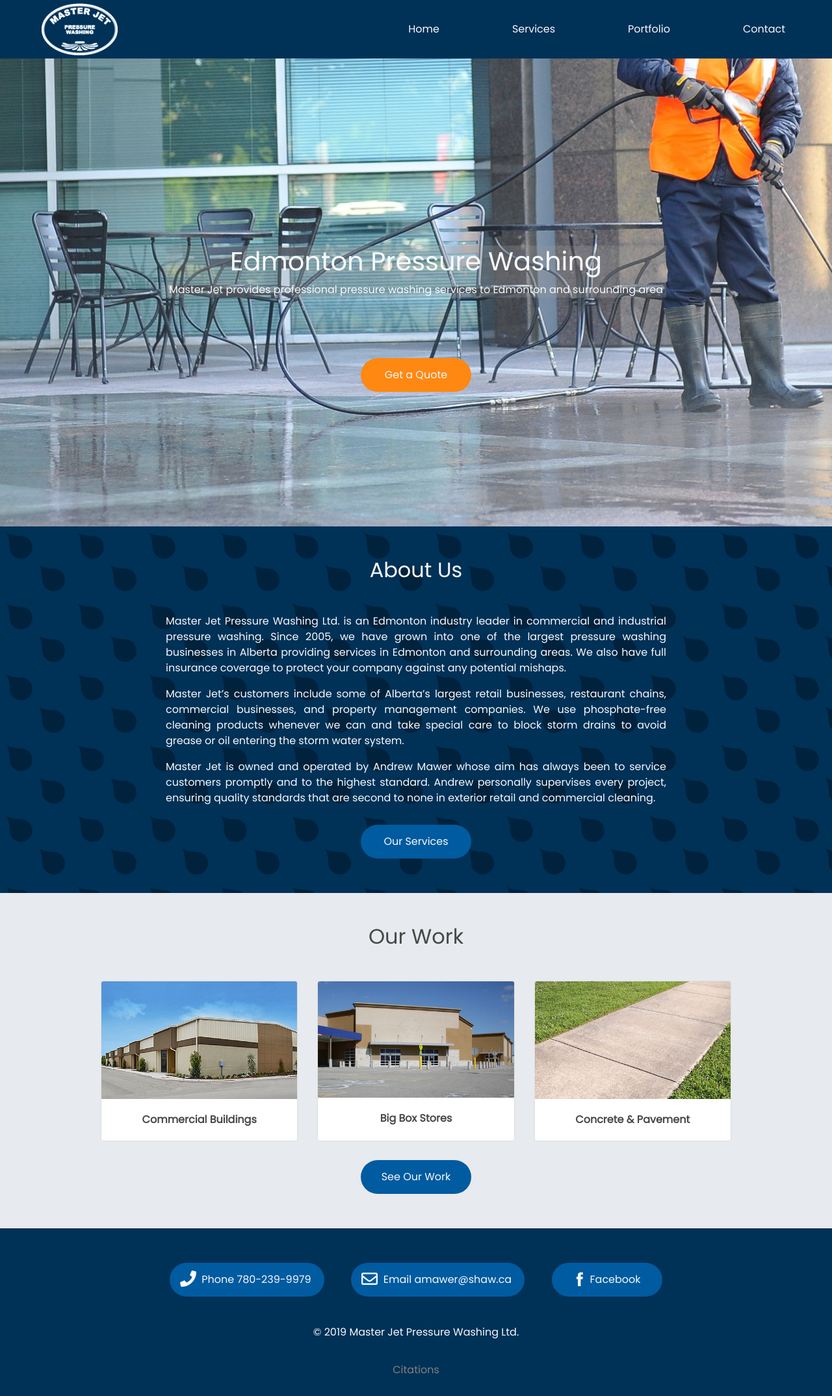
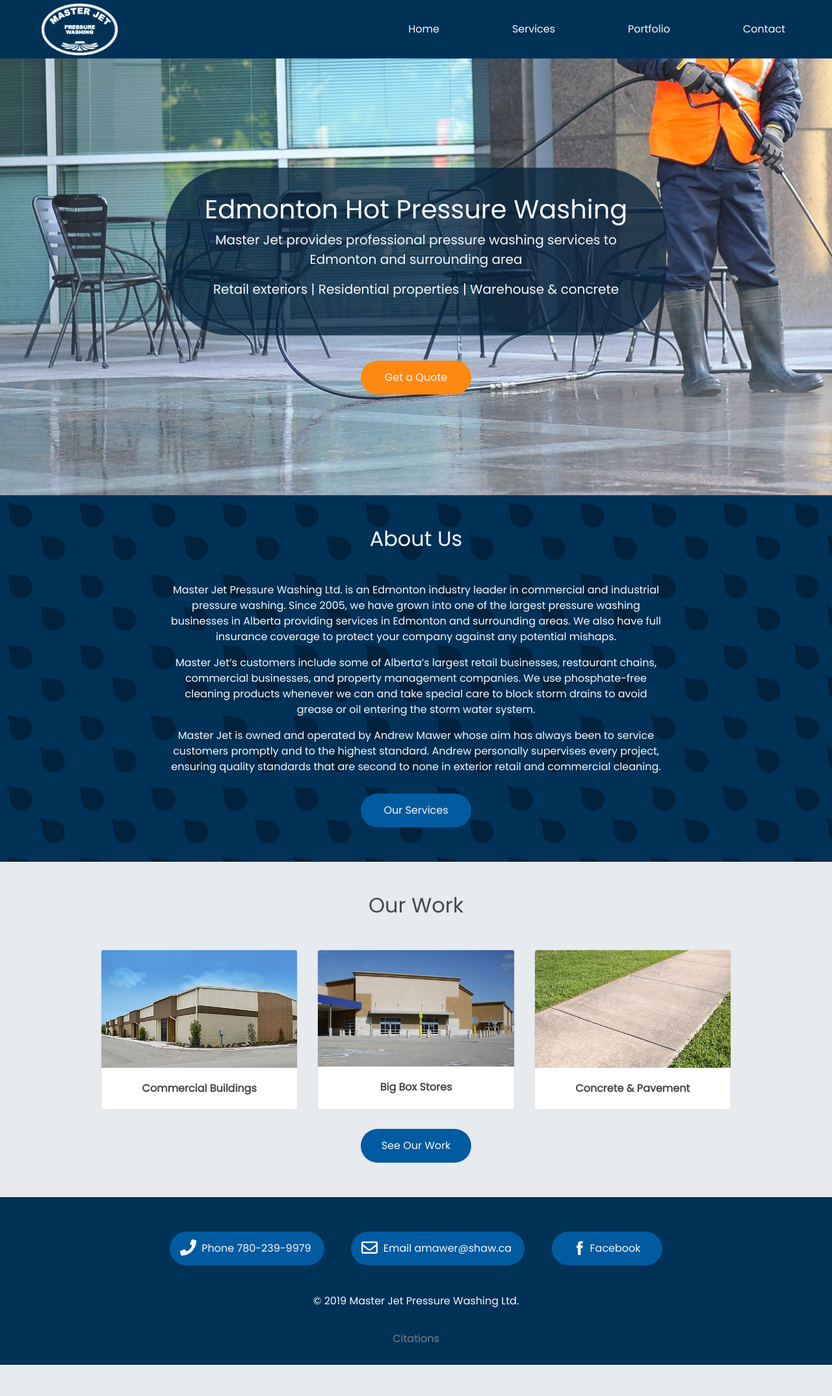
Before and after one commit to linhub15/masterjet.ca, a Jekyll site: the page built from index.html, in a window 1280 px wide. Shown: the whole page at 65% size. Built offline with Jekyll 4.4.1, drawn with Linux system fonts in a browser that asks for light colours; nearby versions of some CDN libraries; after the commit the page ends 2100 px from its top, so only the background shows below that.

Commit message:
add key services to home page

```diff
--- a/_sass/index.scss
+++ b/_sass/index.scss
@@ -4,35 +4,39 @@
     background-image: url("/images/index/index-splash.jpg");
     background-position: center right;
     width: auto;
-    height: 80vh;
+    height: 42em;
+    min-height: 375px;
+}
 
 .container {
     height: 100%;
     text-align: center;
 }
 
-    div.text-underlay {
-        text-align: center;
+.text-underlay {
     color: $near-white;
     position: relative;
-        top: 40%;
-        background-color: rgba($text-underlay,$alpha);
+    top: 25%;
+    background-color: #03203bc0;
+
+    padding: 2em;
+    border-radius: 5em;
+
+    text-align: center;
+    font-size: 1.25em;
 }
 
 .hero-button {
     position: relative;
-        top: 50%;
+    top: 30%
 }
 
-    @media screen and (max-width: 600px) {
-        div.text-underlay {
-            top: 25%;
+@media screen and (max-width: 600px), screen and (max-height: 600px) {
+    .text-underlay { top: 10%; }
+    .text-underlay .d-desktop { display: none; }
+    .hero-button { top: 18%; }
 }
-        .hero-button {
-            top: 35%;
-        }
-    }
-}
+
 
 #aboutUs {
     text-align: justify;
@@ -40,12 +44,6 @@
     background-image: url("/images/index/multi-drops.png");
 }
 
-#ourWork {
-    .container {
-        max-width: 1000px;
-    }
-}
+#ourWork .container { max-width: 1000px; }
 
-#contactUs {
-    color: $near-white;
-}
+#contactUs { color: $near-white; }
--- a/_sass/services.scss
+++ b/_sass/services.scss
@@ -36,7 +36,5 @@
         background-color: rgba($text-underlay, $alpha);
         border: 0;
     }
-    .container {
-        max-width: 1000px;
-    }
+    .container { max-width: 1000px; }
 }
--- a/_sass/shared.scss
+++ b/_sass/shared.scss
@@ -5,28 +5,21 @@
     background-color: $bg-secondary;
     font-family: 'Poppins', sans-serif;
 }
-h1,h2,h3,h4,h5 {
-    text-align: center;
-}
+h1,h2,h3,h4,h5 { text-align: center; }
+
 nav.navbar {
     padding-top: 0;
     padding-bottom: 0;
     background-color: $bg-primary;
 
-    a.navbar-brand > img {
-        max-height: 80px;
-    }
-    button > img {
-        color: $near-white;
-    }
+    a.navbar-brand > img { max-height: 80px; }
+    button > img { color: $near-white; }
 
     a.nav-link {
         color: $near-white;
         transition: ease 0.2s;
 
-        &:hover {
-            color: darken( $near-white, 20%);
-        }
+        &:hover { color: darken( $near-white, 20%); }
     }
 }
 
@@ -34,12 +27,13 @@
     background-size: cover;
     background-position: center center;
     background-repeat: no-repeat;
+    height: 275px;
 
     h1 {
         color: $near-white;
-        line-height: 275px;
-        vertical-align: middle;
-        margin-bottom: 0;
+        position: relative;
+        top:50%;
+        transform: translateY(-50%);
     }
 }
 
@@ -48,21 +42,13 @@
     margin-right: auto;
 }
 
-.container {
-    max-width: 800px;
-}
+.container { max-width: 800px; }
 
-.mj-bg-primary {
-    background-color: $bg-primary;
-}
+.mj-bg-primary { background-color: $bg-primary; }
 
-.mj-text-near-white {
-    color: $near-white;
-}
+.mj-text-near-white { color: $near-white; }
 
-.mj-text-primary {
-    color: $text-primary;
-}
+.mj-text-primary { color: $text-primary; }
 
 div.center-btn {
     margin-left: auto;
@@ -104,9 +90,7 @@
     background-color: $btn-secondary;
     color: $near-white;
 
-    &:hover {
-        background-color: darken($btn-secondary, 11%);
-    }
+    &:hover { background-color: darken($btn-secondary, 11%); }
 }
 
 .footer {
@@ -114,9 +98,7 @@
     color: $near-white;
     background-color: $bg-primary;
 
-    p {
-        margin-bottom: 0;
-    }
+    p { margin-bottom: 0; }
 
     .citation {
         text-align: center;
@@ -128,9 +110,8 @@
             color: gray;
             text-decoration: none;
             transition: ease 0.2s;
-            &:hover {
-                color: darken(gray,10%);
-            }
+
+            &:hover { color: darken(gray,10%); }
         }
     }
 }
--- a/index.html
+++ b/index.html
@@ -1,6 +1,6 @@
 ---
 permalink: /
-title: Edmonton Pressure Washing
+title: Edmonton Hot Pressure Washing
 description: >-
   Professional and quality pressure washing in Edmonton since 2005.
   We pressure wash parking lots, garages, warehouses, commercial buildings,
@@ -11,7 +11,8 @@
   <div class="container">
     <div class="text-underlay">
         <h1 itemprop="name">{{page.title}}</h1>
-        <p itemprop="description">Master Jet provides professional pressure washing services to Edmonton and surrounding area</p>
+        <p class="d-desktop" itemprop="description">Master Jet provides professional pressure washing services to Edmonton and surrounding area</p>
+        <p>Retail exteriors | Residential properties | Warehouse & concrete</p>
     </div>
     {% include buttons/get-a-quote.html %}
   </div>
```
Also changed, not shown: Gemfile.lock, README.md (added). Lines whose indentation alone changed are shown as unchanged.
